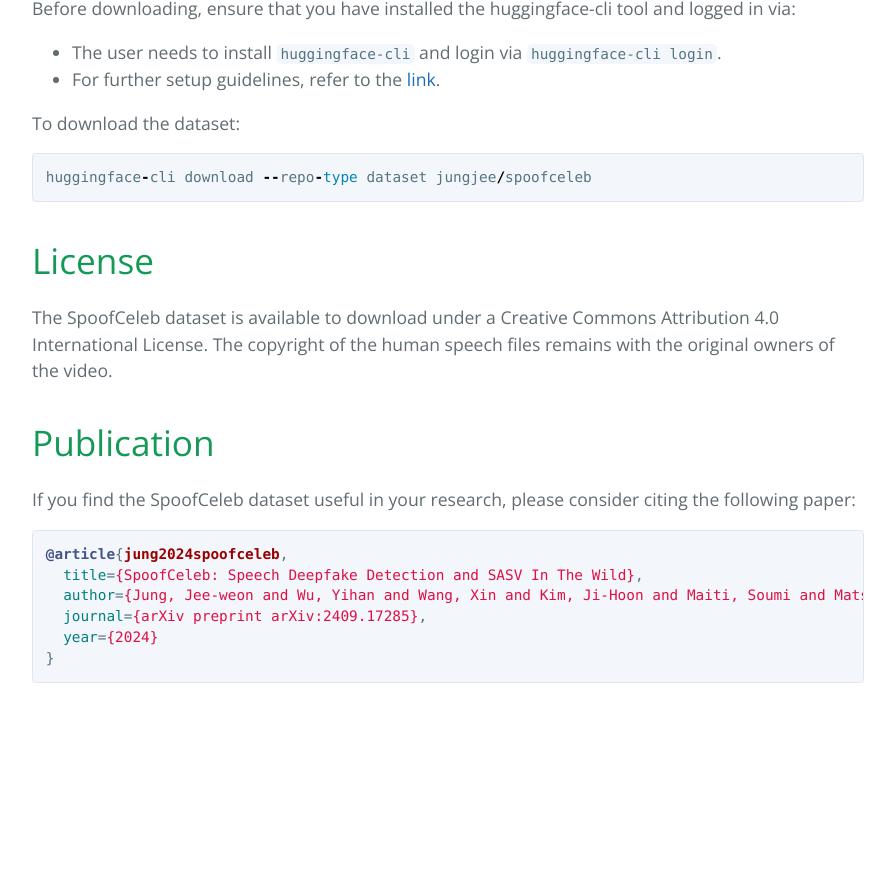
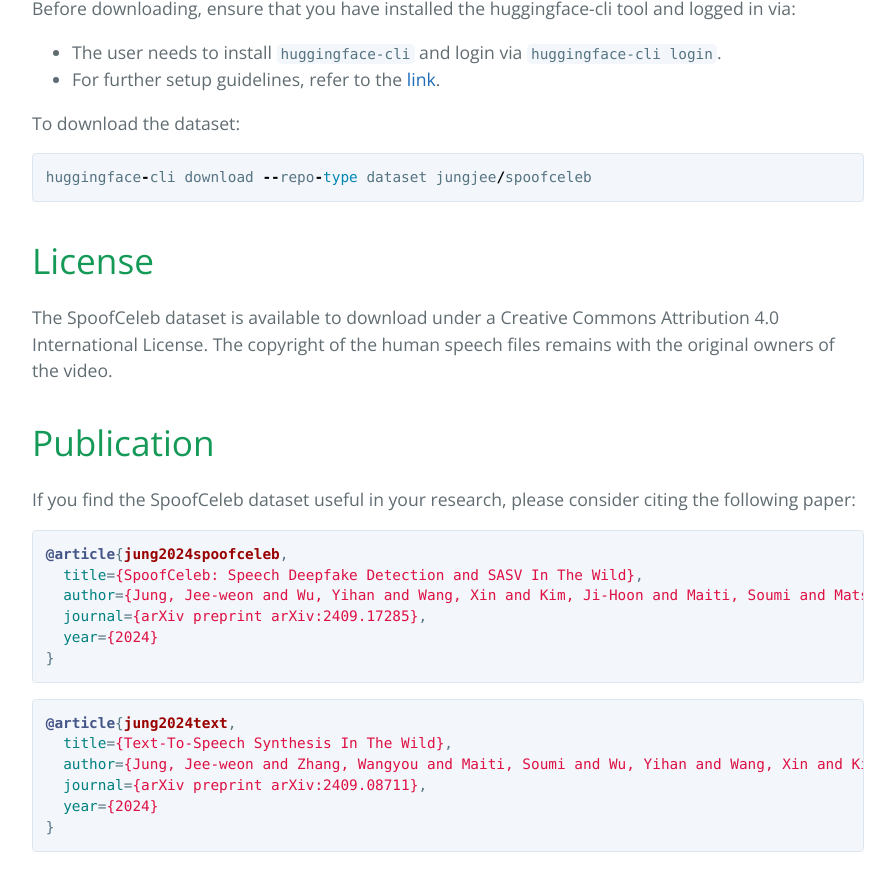
Before and after one commit to Jungjee/spoofceleb, a Jekyll site: the page built from index.md, in a window 1280 px wide and 900 px high, scrolled down 796 px. Shown: the top 891 px of the window, without its empty margins (192-1087 px from the left). Built offline with Jekyll 4.4.1, drawn with Linux system fonts in a browser that asks for light colours; before the commit the page ends 1527 px from its top, so only the background shows below that.

Commit message:
add titw bibtex

````diff
--- a/index.md
+++ b/index.md
@@ -34,3 +34,11 @@ If you find the SpoofCeleb dataset useful in your research, please consider citi
   year={2024}
 }
 ```
+```bibtex
+@article{jung2024text,
+  title={Text-To-Speech Synthesis In The Wild},
+  author={Jung, Jee-weon and Zhang, Wangyou and Maiti, Soumi and Wu, Yihan and Wang, Xin and Kim, Ji-Hoon and Matsunaga, Yuta and Um, Seyun and Tian, Jinchuan and Shim, Hye-jin and others},
+  journal={arXiv preprint arXiv:2409.08711},
+  year={2024}
+}
+```
````
